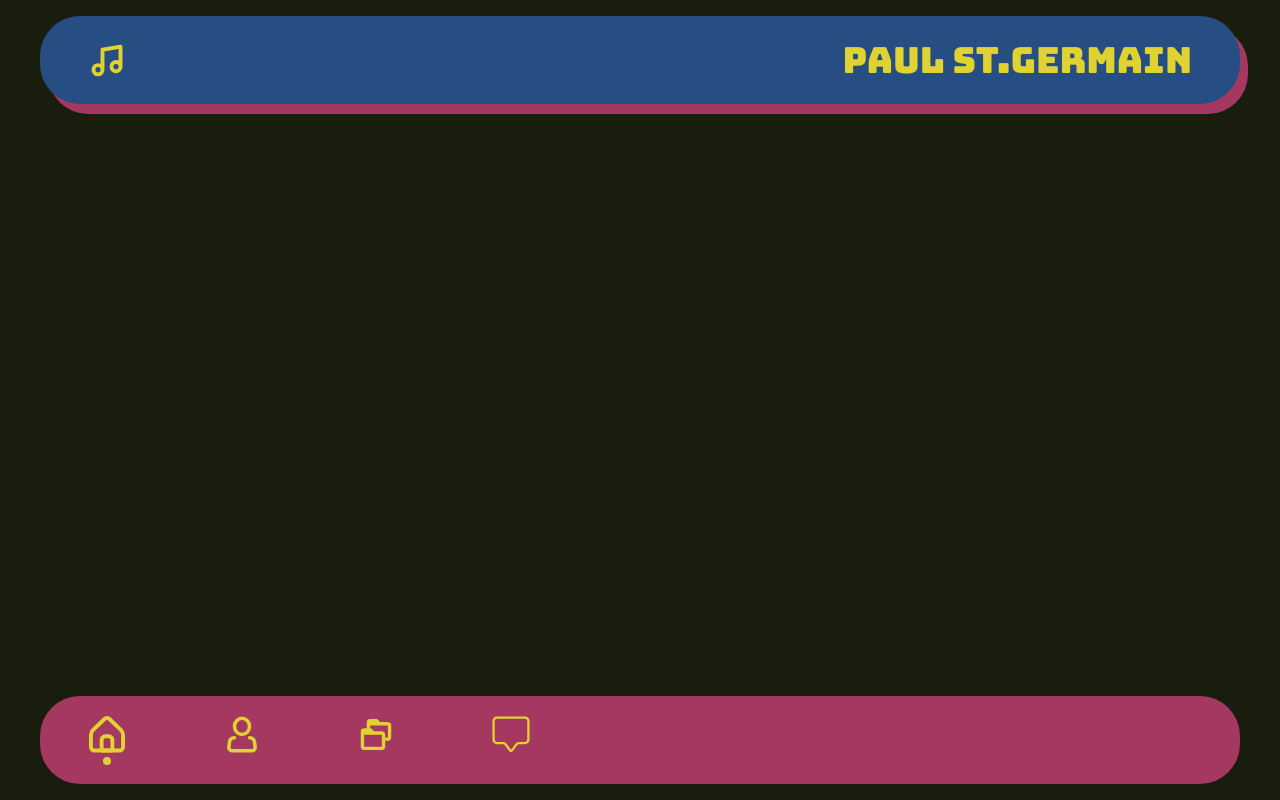
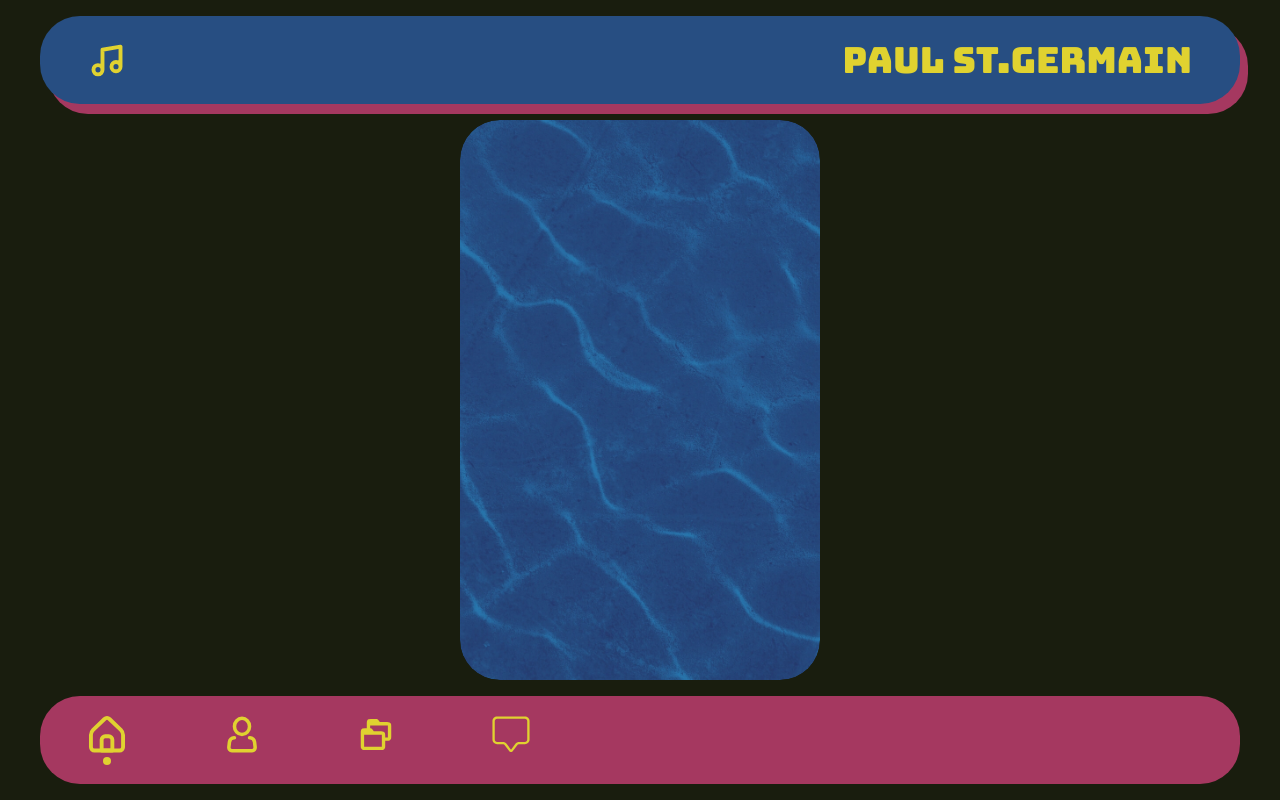
Before and after one commit to paulstgermain/portfolio, a Next.js app: page / in a window 1280 px wide. Built offline with nearby package versions, Linux system fonts and the light colour scheme.

Commit message:
adds and centers landing image, sets up div layout

```diff
--- a/src/app/page.tsx
+++ b/src/app/page.tsx
@@ -1,9 +1,31 @@
+import Image from "next/image";
 
 export default function Home() {
   return (
-    <div>
-      <main>
+    <>
+      <main className="flex">
+        <div>
+
+        </div>
+        <div className="w-90 h-140 absolute top-1/2 left-1/2 transform -translate-x-1/2 -translate-y-1/2 rounded-[40px] overflow-hidden">
+          <Image
+          src="/imgs/water.webp"
+          alt="Centered image of water"
+          layout="fill"
+          objectFit="cover"
+          className={"rounded-[inherit]"}
+          />
+        </div>
+        <div>
+
+        </div>
       </main>
-    </div>
+    </>
   );
 }
+
+/*
+  1. Import Image component
+  2. Set up Div layout (Left Div, Right Div, each contains an SVG - svgs/landing-left.svg, svgs/landing-right.svg)
+  3. Add Image component, position absolute, centered on screen, src = imgs/water.webp (can adjust left/right divs to line SVG up from there)
+*/
```
